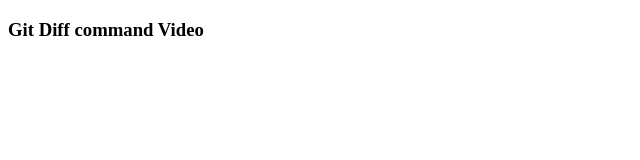
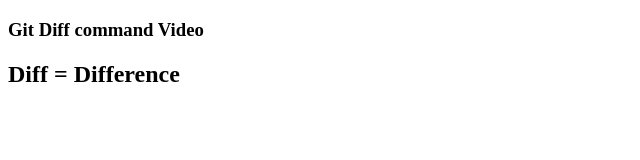
Before and after one commit to Abhay-DevOp/Git-Diff, a plain HTML site: page index.html in a window 1280 px wide. Shown: the whole page, without its empty margins (0-640 px from the left). Drawn offline with Linux system fonts and the light colour scheme.

Commit message:
Second Commit

```diff
--- a/index.html
+++ b/index.html
@@ -7,5 +7,6 @@
 </head>
 <body>
     <h3>Git Diff command Video</h3>
+    <h2>Diff = Difference</h2>
 </body>
 </html>
```
